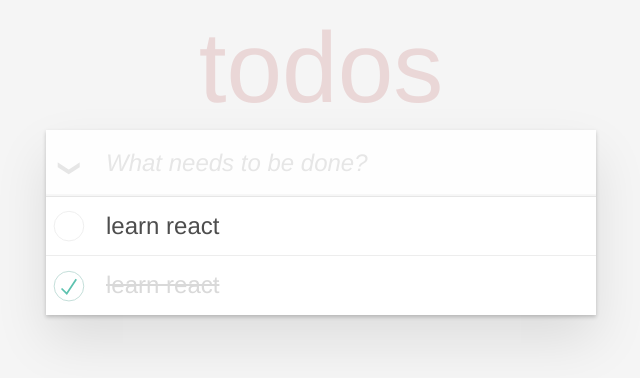
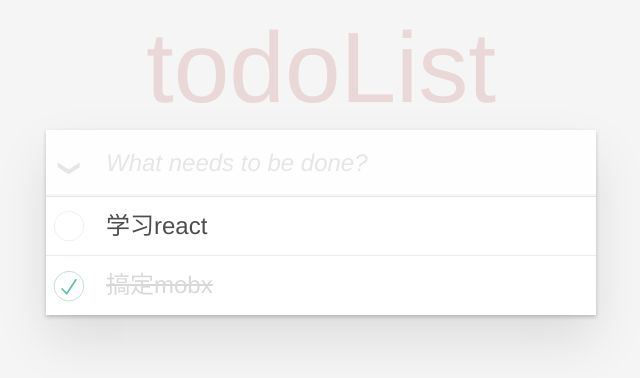
Before and after one commit to ZhangMin1998/react_mobx_todolist, a React (Create React App) app: page / in a window 1280 px wide. Shown: the top 378 px of the page, without its empty margins (319-959 px from the left). Built offline with nearby package versions, Linux system fonts and the light colour scheme.

Commit message:
完成渲染列表

```diff
--- a/public/index.html
+++ b/public/index.html
@@ -24,7 +24,7 @@
       work correctly both with client-side routing and a non-root public URL.
       Learn how to configure a non-root public URL by running `npm run build`.
     -->
-    <title>React App</title>
+    <title>React Mobx TodoList</title>
   </head>
   <body>
     <noscript>You need to enable JavaScript to run this app.</noscript>
--- a/src/Todo/index.js
+++ b/src/Todo/index.js
@@ -1,9 +1,12 @@
 import './index.css'
+import { useStore } from '../store'
+
 function Task() {
+  const store = useStore()
   return (
     <section className="todoapp">
       <header className="header">
-        <h1>todos</h1>
+        <h1>todoList</h1>
         <input
           className="new-todo"
           autoFocus
@@ -11,6 +14,7 @@ function Task() {
           placeholder="What needs to be done?"
         />
       </header>
+
       <section className="main">
         <input
           id="toggle-all"
@@ -19,24 +23,20 @@ function Task() {
         />
         <label htmlFor="toggle-all"></label>
         <ul className="todo-list">
+          {
+            store.taskStore.list.map(item => (
               <li
-            className="todo"
+                key={item.id}
+                className={item.isDone ? 'todo completed' : 'todo'}
               >
                 <div className="view">
-              <input className="toggle" type="checkbox" />
-              <label >learn react</label>
+                  <input className="toggle" type="checkbox" defaultChecked={item.isDone}/>
+                  <label >{item.name}</label>
                   <button className="destroy"></button>
                 </div>
               </li>
-          <li
-            className="todo completed"
-          >
-            <div className="view">
-              <input className="toggle" type="checkbox" defaultChecked={true}/>
-              <label >learn react</label>
-              <button className="destroy"></button>
-            </div>
-          </li>
+            ))
+          }
         </ul>
       </section>
     </section>
--- a/src/store/task.Store.js
+++ b/src/store/task.Store.js
@@ -5,7 +5,7 @@ class TaskStore {
     {
       id:1,
       name: '学习react',
-      isDone: true
+      isDone: false
     },
     {
       id:2,
```
Lines whose indentation alone changed are shown as unchanged.
